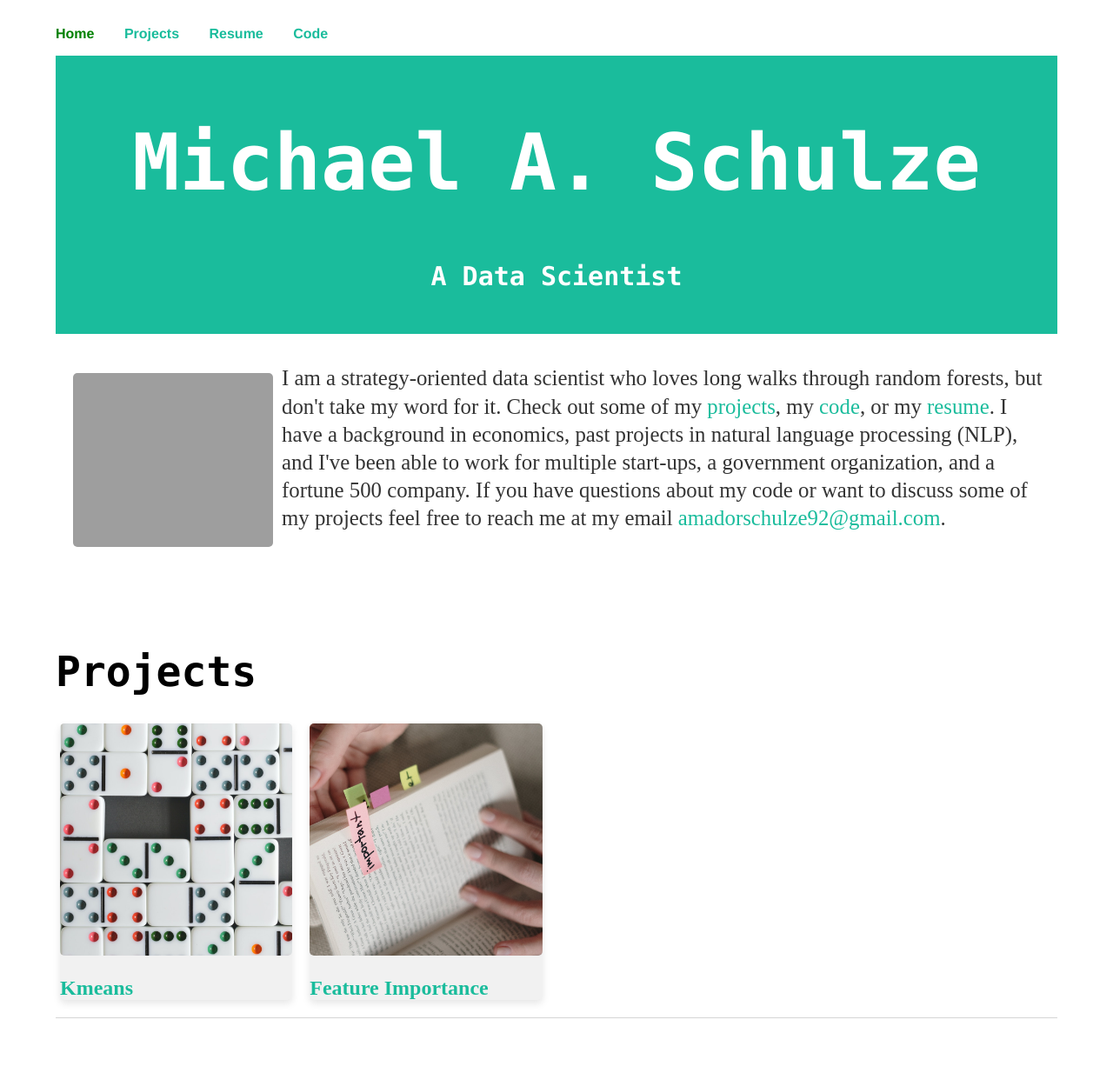
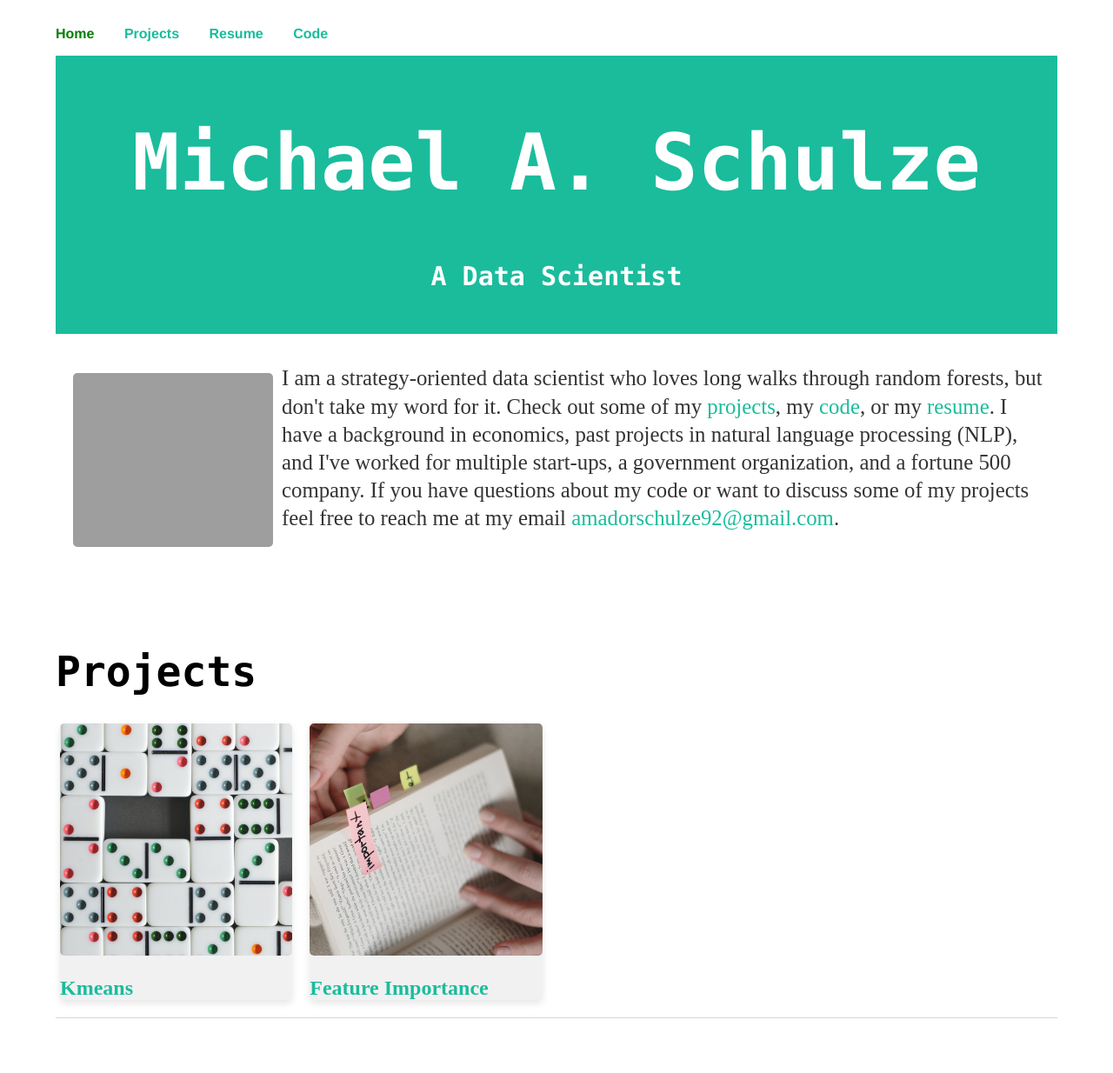
Before and after one commit to amadorschulze92/amadorschulze92.github.io, a Jekyll site: the page built from index.html, in a window 1280 px wide. Shown: the whole page at 87% size. Built offline with Jekyll 4.4.1, drawn with Linux system fonts in a browser that asks for light colours; grey boxes are pictures that could not be loaded.

Commit message:
rephrase

```diff
--- a/index.html
+++ b/index.html
@@ -20,7 +20,7 @@ title: Michael A. Schulze
       <a href="/projects.html">projects</a>, my <a href="https://github.com/amadorschulze92">code</a>,
       or my <a href="https://docs.google.com/document/d/1thLqAjj-BYSyU1iCXER2uiUdLH3TE7B45c8Q1hyeDcQ/edit?usp=sharing">resume</a>.
       I have a background in economics, past projects in natural language
-      processing (NLP), and I've been able to work for multiple start-ups, a
+      processing (NLP), and I've worked for multiple start-ups, a
       government organization, and a fortune 500 company. If you have questions
       about my code or want to discuss some of my projects feel free to reach me
       at my email <span style="color: #1abc9c">amadorschulze92@gmail.com</span>.
```
